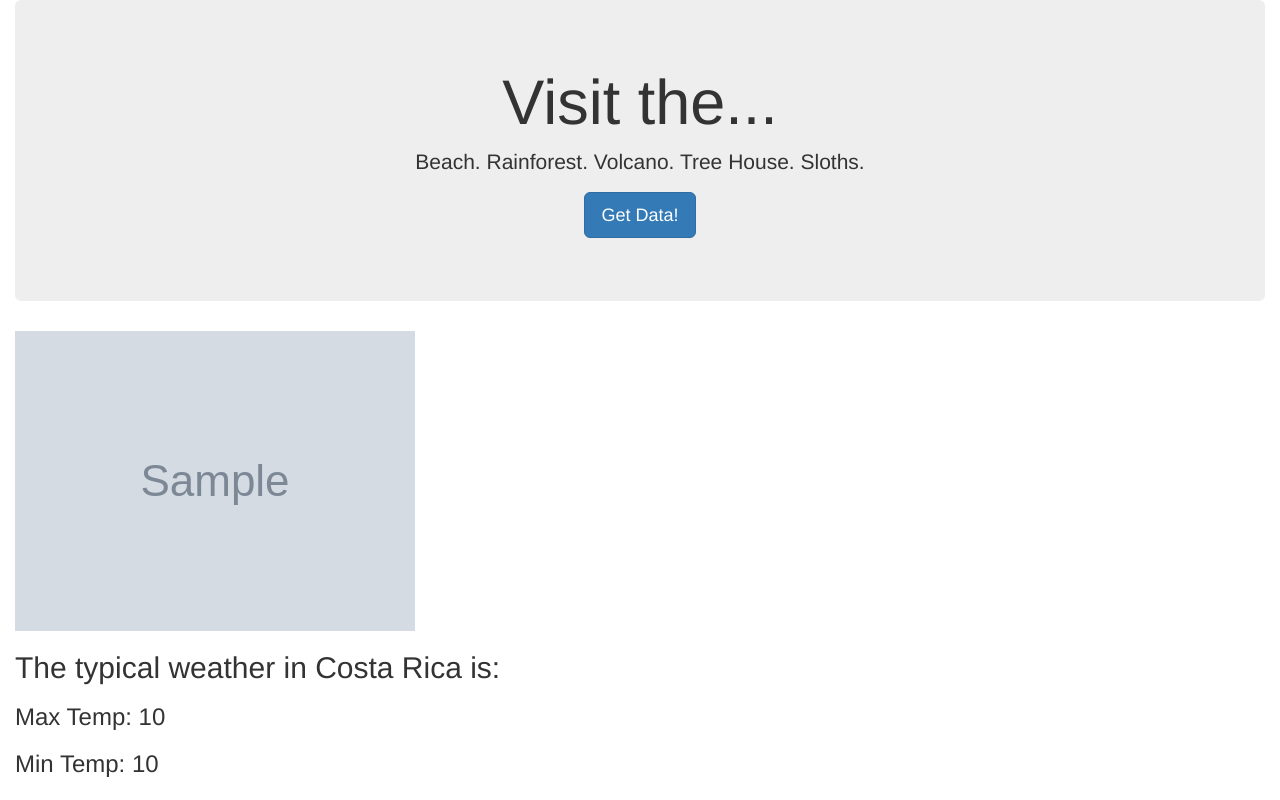
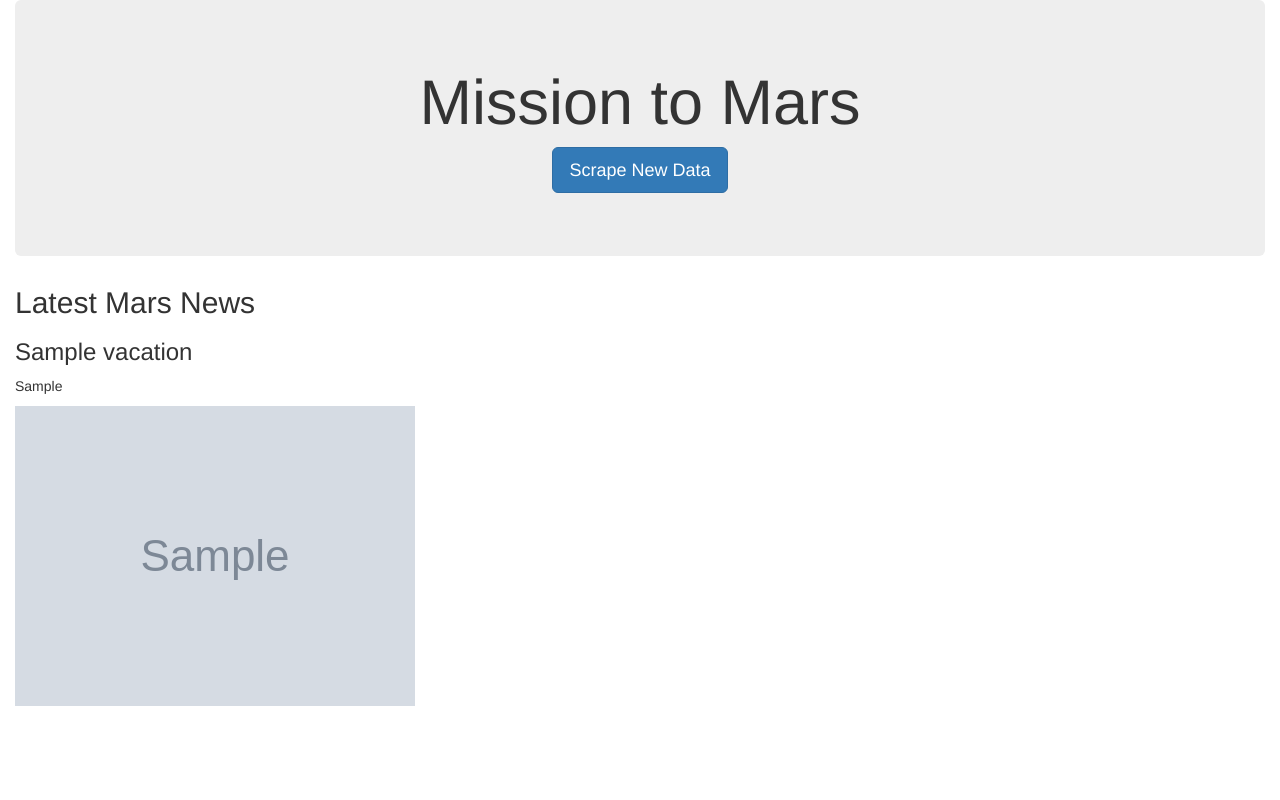
Before and after one commit to RobertEnglund/uom-stp_Web_scraping_challenge, a Flask app: template Missions_to_Mars/templates/index.html in a window 1280 px wide. Run offline with Flask 2, Linux system fonts and the light colour scheme; the template is opened without the code that fills it: most values are stand-ins (such as "Sample title", 1, 10 or a date in 2020); grey boxes marked "Sample" are stand-in pictures; some libraries are stand-ins or nearby versions.

Commit message:
initial MongoDB/Flask/HTML

```diff
--- a/Missions_to_Mars/app.py
+++ b/Missions_to_Mars/app.py
@@ -1,6 +1,6 @@
 from flask import Flask, render_template, redirect
 from flask_pymongo import PyMongo
-import scrape_costa
+import scrape_mars
 
 # Create an instance of Flask
 app = Flask(__name__)
@@ -12,4 +12,33 @@ mongo = PyMongo(app, uri="mongodb://localhost:27017/weather_app")
 # Route to render index.html template using data from Mongo
 @app.route("/")
 def home():
+
+    # Find one record of data from the mongo database
+    # @TODO: YOUR CODE HERE!
+    destination_data = mongo.db.CRWeather.find_one()
+
+    # Return template and data
     return render_template("index.html", vacation=destination_data)
+
+
+# Route that will trigger the scrape function
+@app.route("/scrape")
+def scrape():
+
+    # Run the scrape function and save the results to a variable
+    # @TODO: YOUR CODE HERE!
+    CRWeather = mongo.db.CRWeather
+    CRWeather_data = scrape_mars.scrape_info()
+    # assuming that ".scrape() is a function and not something that was defined in scrape_costa"
+    # bad assumption ".scrape()" needs to be defined as a "def"
+
+    # Update the Mongo database using update and upsert=True
+    # @TODO: YOUR CODE HERE!
+    CRWeather.update({}, CRWeather_data, upsert=True)
+
+    # Redirect back to home page
+    return redirect("/", code=302)
+
+
+if __name__ == "__main__":
+    app.run(debug=True)
--- a/Missions_to_Mars/templates/index.html
+++ b/Missions_to_Mars/templates/index.html
@@ -5,21 +5,20 @@
   <meta charset="UTF-8">
   <meta name="viewport" content="width=device-width, initial-scale=1.0">
   <meta http-equiv="X-UA-Compatible" content="ie=edge">
-  <title>Costa Rica Weather</title>
+  <title>Mission to Mars</title>
   <link rel="stylesheet" href="https://maxcdn.bootstrapcdn.com/bootstrap/3.3.7/css/bootstrap.min.css">
 </head>
 
 <body>
   <div class="container-fluid">
     <div class="jumbotron text-center">
-      <h1>Visit the...</h1>
-      <p>Beach. Rainforest. Volcano. Tree House. Sloths.</p>
-      <p><a class="btn btn-primary btn-lg" href="/scrape" role="button">Get Data!</a></p>
+      <h1>Mission to Mars</h1>
+      <p><a class="btn btn-primary btn-lg" href="/scrape" role="button">Scrape New Data</a></p>
     </div>
+    <h2>Latest Mars News</h2>
+    <h3>{{ vacation.news_title }}</h3>
+    <p>{{ vacation.news_p }}</p>
     <img src="{{ vacation.sloth_img }}" alt="Sloth">
-    <h2>The typical weather in Costa Rica is:</h2>
-    <h3>Max Temp: {{ vacation.max_temp }}</h3>
-    <h3>Min Temp: {{ vacation.min_temp }}</h3>
   </div>
   </div>
 </body>
```
Also changed, not shown: Missions_to_Mars/scrape_mars.py (added, +39 -0 lines), 2 other files.
